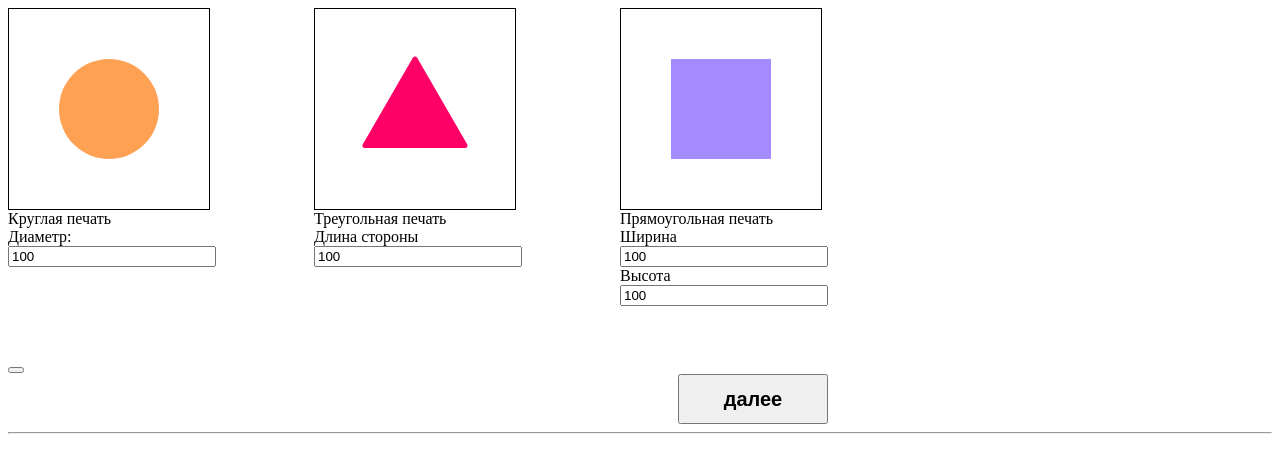
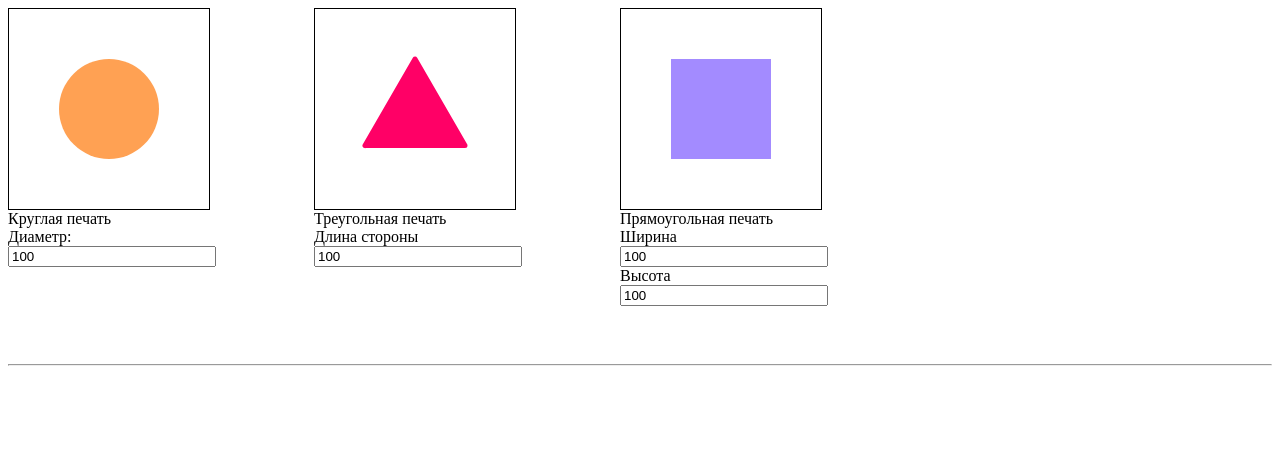
Before and after one commit to DmitriChe/SVGstamp.loc, a website: page index.html in a window 1280 px wide. Drawn offline with Linux system fonts and the light colour scheme.

Commit message:
почистил html

```diff
--- a/index.html
+++ b/index.html
@@ -42,11 +42,6 @@
                 </div>
             </div>
         </div>
-
-        <form action="">
-            <button value="reset stamps" class="reset"></button>
-            <input type="button" value="далее" class="button button-next">
-        </form>
     </div>
 
     <hr>
```
